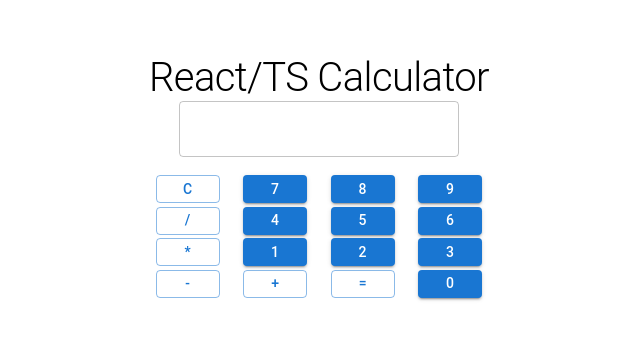
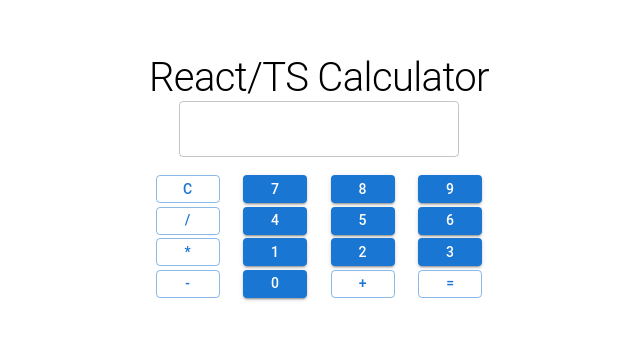
Before and after one commit to JerryUusis/ts_react_calculator, a React (Vite) app: page / in a window 1280 px wide. Shown: the part 231-570 px from the top of the page, without its empty margins (321-961 px from the left). Built offline with nearby package versions, Linux system fonts and the light colour scheme.

Commit message:
Update layout

```diff
--- a/src/components/Calculator.tsx
+++ b/src/components/Calculator.tsx
@@ -83,9 +83,10 @@ const Calculator: React.FC = () => {
             <Button variant="contained" onClick={() => handleInput("1")}>
               1
             </Button>
-            <Button variant="outlined" onClick={() => handleInput("+")}>
-              +
+            <Button variant="contained" onClick={() => handleInput("0")}>
+              0
             </Button>
+
           </Box>
         </Grid>
         <Grid item xs={3}>
@@ -99,9 +100,10 @@ const Calculator: React.FC = () => {
             <Button variant="contained" onClick={() => handleInput("2")}>
               2
             </Button>
-            <Button variant="outlined" onClick={() => handleCalculate()}>
-              =
+            <Button variant="outlined" onClick={() => handleInput("+")}>
+              +
             </Button>
+
           </Box>
         </Grid>
         <Grid item xs={3}>
@@ -115,8 +117,8 @@ const Calculator: React.FC = () => {
             <Button variant="contained" onClick={() => handleInput("3")}>
               3
             </Button>
-            <Button variant="contained" onClick={() => handleInput("0")}>
-              0
+            <Button variant="outlined" onClick={() => handleCalculate()}>
+              =
             </Button>
           </Box>
         </Grid>
```
